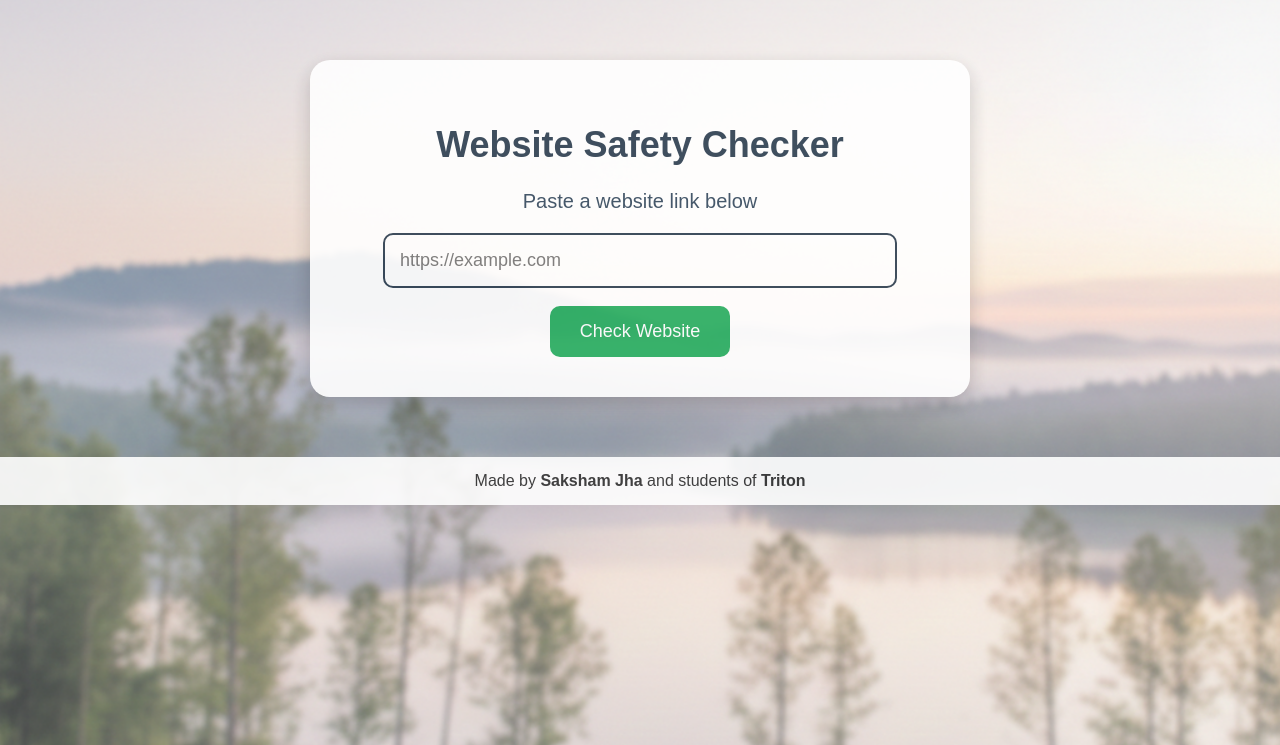
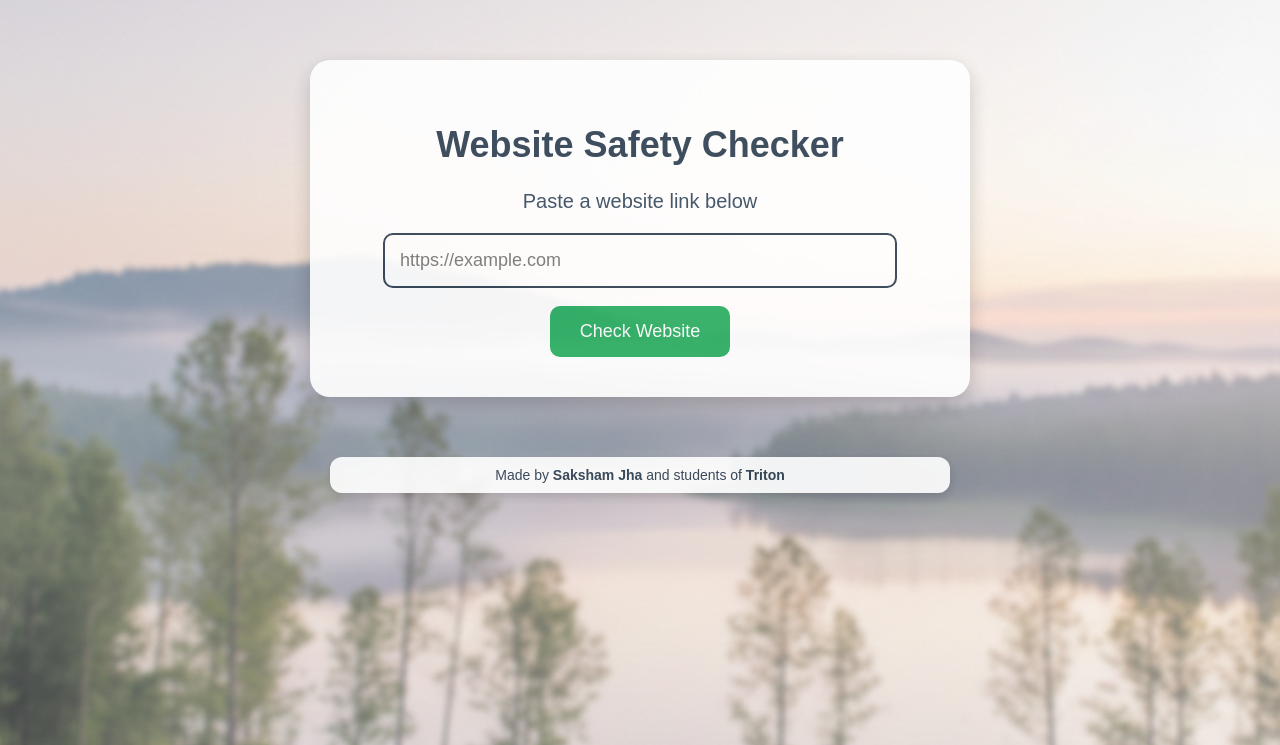
Before and after one commit to sakshamjha-dev/Phishing-website-detector, a Flask app: page / in a window 1280 px wide. Shown: the top 745 px of the page. Run offline with Flask 3, Linux system fonts and the light colour scheme.

Commit message:
Update style.css

```diff
--- a/static/style.css
+++ b/static/style.css
@@ -66,12 +66,19 @@ h2 {
 
 /* Footer */
 footer {
-    text-align: center;
-    margin-top: 30px;
-    padding: 15px;
+    max-width: 600px;
+    margin: 20px auto;
+    padding: 10px;
+
     background-color: white;
     opacity: 0.9;
-    font-size: 16px;
+
+    text-align: center;
+    font-size: 14px;
+    color: #2c3e50;
+
+    border-radius: 12px;
+    box-shadow: 0 4px 10px rgba(0,0,0,0.15);
 }
 
 /* MOBILE VIEW */
```
